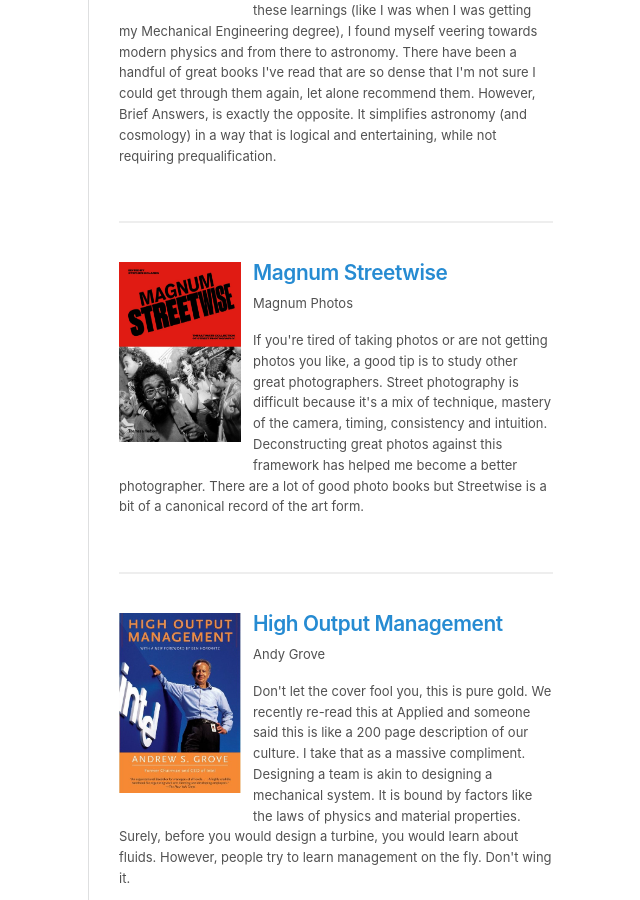
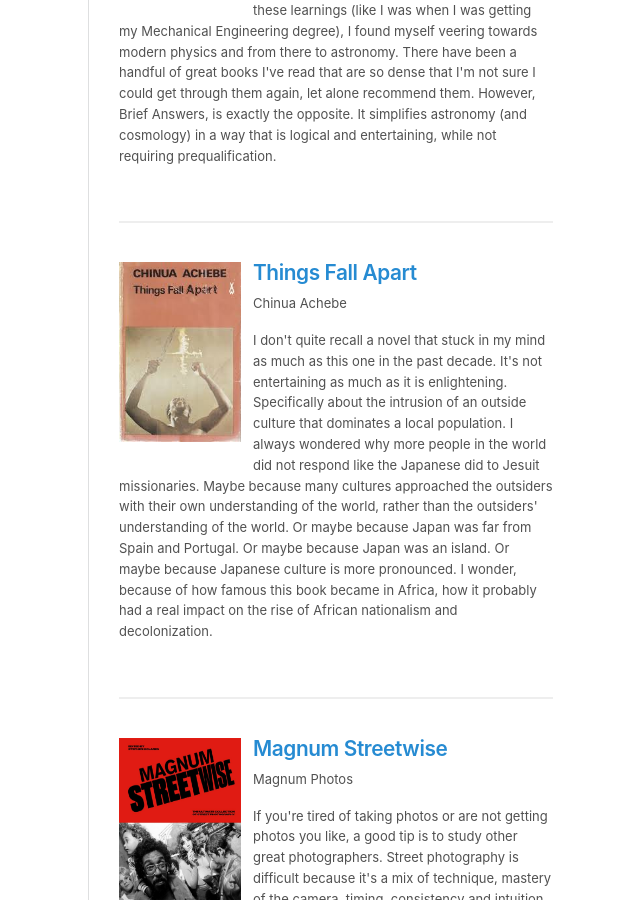
Before and after one commit to qasar/qasar.github.io, a Jekyll site: the page built from books.md, in a window 1280 px wide and 900 px high, scrolled down 13039 px. Shown: the whole window, without its empty margins (171-811 px from the left). Built offline with Jekyll 4.4.1, drawn with Linux system fonts in a browser that asks for light colours.

Commit message:
Update books.md

```diff
--- a/books.md
+++ b/books.md
@@ -467,6 +467,17 @@
 </div>
 <hr>
 
+<div class = "bookContainer">
+
+<h3><a href="https://www.amazon.com/Things-Fall-Apart-Chinua-Achebe/dp/0385474547/" target="_blank"><img class="book" src="https://qy.co/assets/thingsfallapart.jpeg" alt="book-dance" width="122" height="180"></a><a href="https://www.amazon.com/Things-Fall-Apart-Chinua-Achebe/dp/0385474547/">Things Fall Apart</a></h3>
+
+<p>Chinua Achebe</p>
+
+<p>I don't quite recall a novel that stuck in my mind as much as this one in the past decade. It's not entertaining as much as it is enlightening. Specifically about the intrusion of an outside culture that dominates a local population. I always wondered why more people in the world did not respond like the Japanese did to Jesuit missionaries. Maybe because many cultures approached the outsiders with their own understanding of the world, rather than the outsiders' understanding of the world. Or maybe because Japan was far from Spain and Portugal. Or maybe because Japan was an island. Or maybe because Japanese culture is more pronounced. I wonder, because of how famous this book became in Africa, how it probably had a real impact on the rise of African nationalism and decolonization. </p>
+</div>
+<hr>
+
+
 
 <div class = "bookContainer">
 
```
